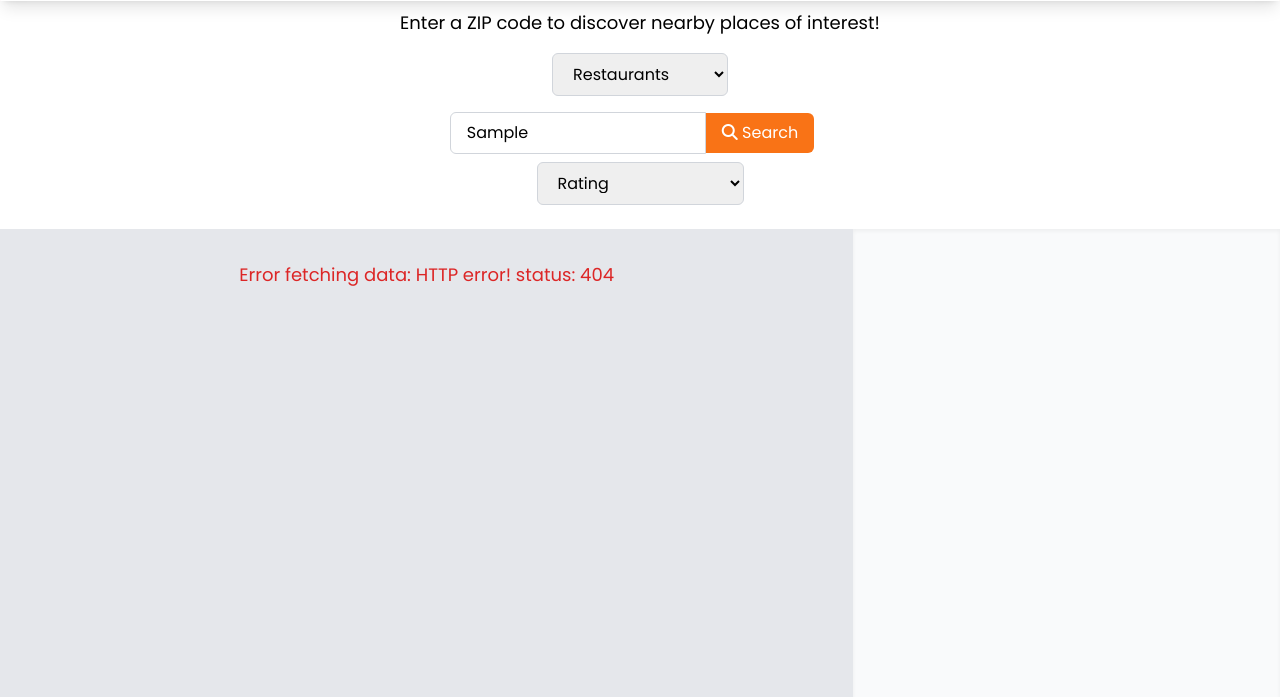
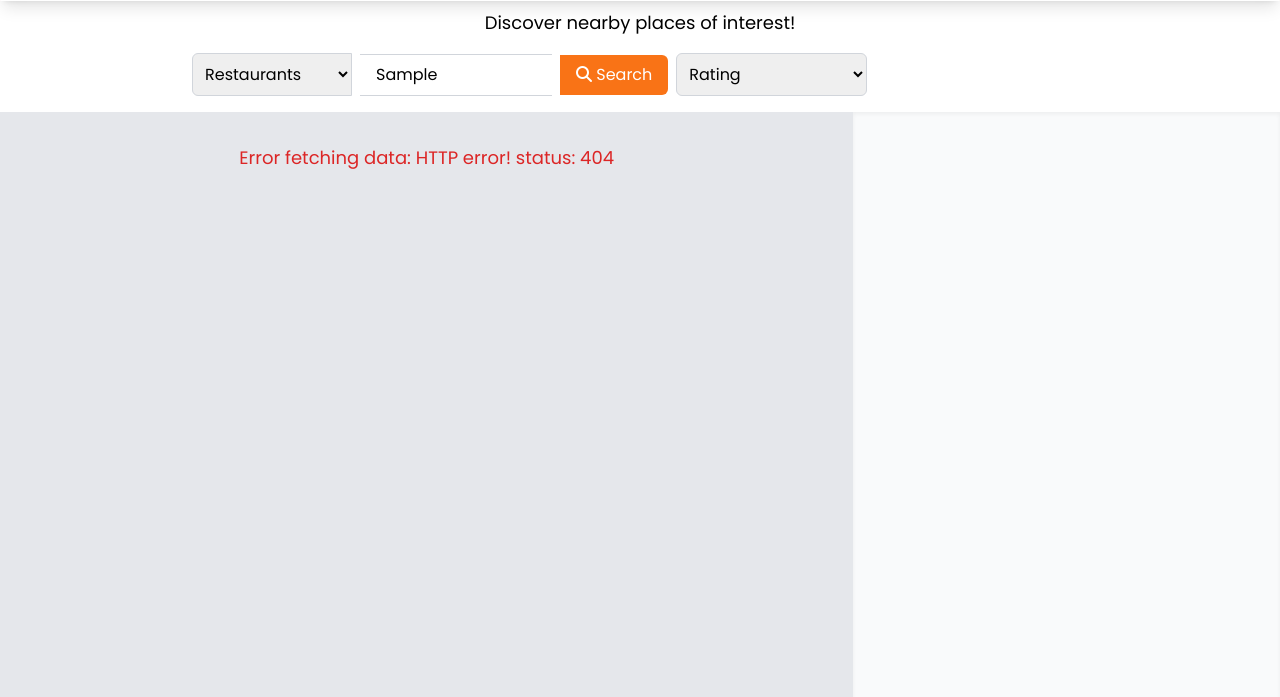
Before and after one commit to lalitlouis/city-cicruit, a website: page index.html in a window 1280 px wide. Both pictures are taken after typing "Sample" into the empty fields and a click on the button "Search". Shown: the part 103-800 px from the top of the page. Drawn offline with nearby package versions, Linux system fonts and the light colour scheme; no server answers.

Commit message:
bug fixes

```diff
--- a/index.html
+++ b/index.html
@@ -28,31 +28,31 @@
         <h1 class="text-4xl font-bold relative z-10"><i class="fas fa-map-marked-alt mr-2"></i> City<span>Circuit</span></h1>
         <div class="absolute bottom-0 left-0 w-full h-8 bg-white rounded-t-full"></div>
     </header>
-    <nav class="bg-white px-4 py-4 flex flex-col items-center justify-center shadow-md -mt-2">
+    <nav class="bg-white px-4 py-4 shadow-md -mt-2">
+        <div class="max-w-4xl mx-auto">
             <div class="text-center mb-4">
-            <p class="text-lg">Enter a ZIP code to discover nearby places of interest!</p>
+                <p class="text-lg">Discover nearby places of interest!</p>
             </div>
-        <div class="flex justify-center space-x-2 mb-4">
-            <select id="interestType" class="px-4 py-2 border border-gray-300 rounded-md focus:outline-none focus:border-orange-500">
+            <div class="flex items-center space-x-2">
+                <select id="interestType" class="px-2 py-2 border border-gray-300 rounded-l-md focus:outline-none focus:border-orange-500">
                     <option value="restaurant">Restaurants</option>
                     <option value="museum">Museums</option>
                     <option value="movie_theater">Movie Theaters</option>
                     <option value="park">Parks</option>
                     <option value="shopping_mall">Shopping Malls</option>
                 </select>
-        </div>
-        <div class="flex items-center mr-4 mb-2">
-            <input type="text" id="locationInput" placeholder="Enter ZIP code" class="px-4 py-2 w-64 border border-gray-300 rounded-l-md focus:outline-none focus:border-orange-500">
+                <input type="text" id="locationInput" placeholder="Enter ZIP code" class="px-4 py-2 w-48 border-t border-b border-gray-300 focus:outline-none focus:border-orange-500">
                 <button id="searchButton" class="px-4 py-2 bg-orange-500 text-white rounded-r-md hover:bg-orange-600 focus:outline-none">
                     <i class="fas fa-search"></i> Search
                 </button>
-        </div>
-        <select id="scoreOption" class="px-4 py-2 border border-gray-300 rounded-md focus:outline-none focus:border-orange-500 mb-2">
+                <select id="scoreOption" class="px-2 py-2 border border-gray-300 rounded-md focus:outline-none focus:border-orange-500">
                     <option value="rating">Rating</option>
                     <option value="reviews">Number of Reviews</option>
                     <option value="distance">Distance</option>
                     <option value="price">Price Level</option>
                 </select>
+            </div>
+        </div>
     </nav>
     <main class="flex flex-col md:flex-row h-[calc(100vh-150px)] overflow-hidden">
         <div id="graph" class="flex-grow md:w-2/3 relative bg-gray-200 h-full min-h-[400px]">
--- a/script.js
+++ b/script.js
@@ -448,14 +448,10 @@ document.addEventListener('DOMContentLoaded', function() {
         d3.select(`#${tabName}Tab`).classed("hidden", false);
     }
 
-    document.getElementById('interestType').addEventListener('change', function() {
-        currentSearchType = this.value;
-        document.getElementById('searchButton').click();
-    });
-
     document.getElementById('searchButton').addEventListener('click', async () => {
         const locationInput = document.getElementById('locationInput');
         const zipCode = locationInput.value;
+        const interestType = document.getElementById('interestType').value;
 
         if (!zipCode) {
             alert('Please enter a ZIP code.');
@@ -473,7 +469,8 @@ document.addEventListener('DOMContentLoaded', function() {
             }
             const { lat, lng } = geocodeData.results[0].geometry.location;
 
-            const response = await fetch(`/.netlify/functions/googlePlaces?action=nearbySearch&lat=${lat}&lng=${lng}&type=${currentSearchType}`);
+            // Update the query to include the interest type
+            const response = await fetch(`/.netlify/functions/googlePlaces?action=nearbySearch&lat=${lat}&lng=${lng}&type=${interestType}&keyword=${interestType.replace('_', ' ')}`);
             if (!response.ok) {
                 throw new Error(`HTTP error! status: ${response.status}`);
             }
@@ -482,7 +479,7 @@ document.addEventListener('DOMContentLoaded', function() {
                 createGraph(data.results, zipCode, lat, lng);
             } else {
                 console.log('No results found');
-                d3.select("#graph").html("<p class='text-center text-lg text-gray-600 mt-8'>No results found for this ZIP code.</p>");
+                d3.select("#graph").html("<p class='text-center text-lg text-gray-600 mt-8'>No results found for this ZIP code and interest type.</p>");
             }
         } catch (error) {
             console.error('Error fetching data:', error);
```
Lines whose indentation alone changed are shown as unchanged.
